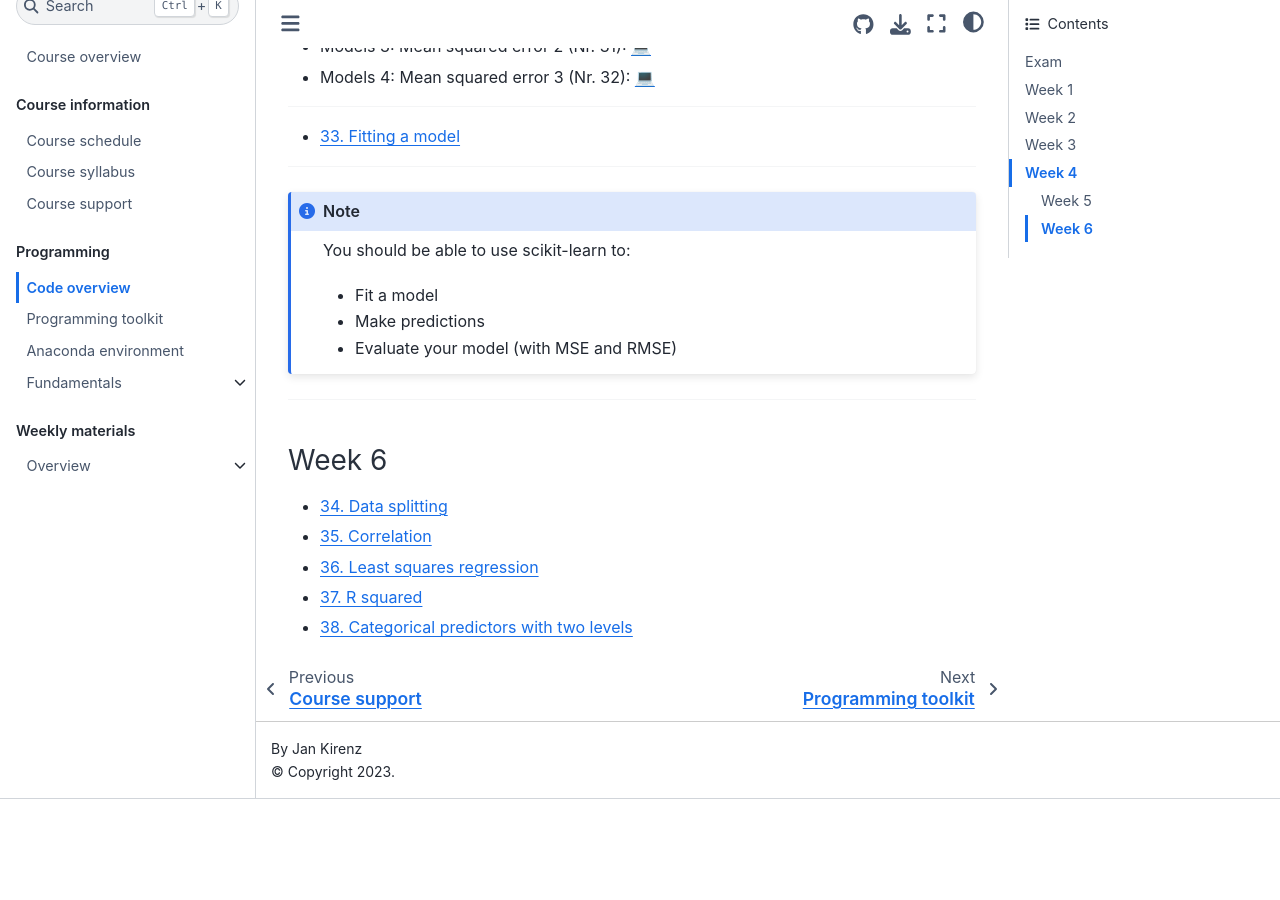
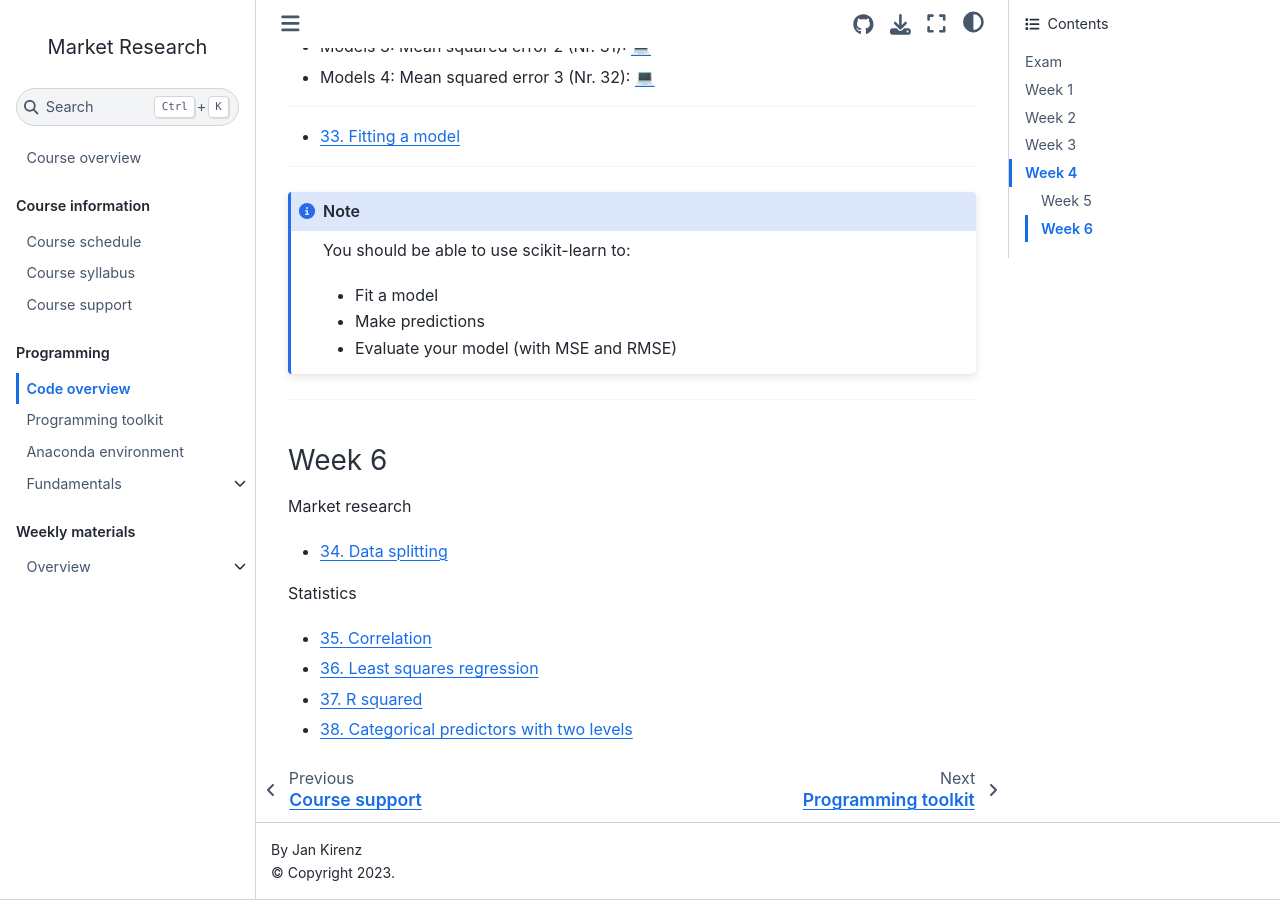
Before and after one commit to mr-ws22/website, a Jupyter Book: the page built from code/code-overview.md, in a window 1280 px wide and 900 px high, scrolled down 3229 px. Built offline with Jupyter Book 1.0.4 settings and Sphinx 7.4.7 and the Sphinx Book theme 1.1.4, drawn with Linux system fonts in a browser that asks for light colours; comment, search, counter and statistics services are not loaded; before the commit the page ends 4028 px from its top, so only the background shows below that.

Commit message:
Update code-overview.md

```diff
--- a/code/code-overview.md
+++ b/code/code-overview.md
@@ -165,7 +165,12 @@
 
 ### Week 6
 
+Market research
+
 - [34. Data splitting](../code/35-ds-happy-scikit-splitting.ipynb)
+
+Statistics
+
 - [35. Correlation](../code/36-correlation.ipynb)
 - [36. Least squares regression](../code/37-least-squares.ipynb)
 - [37. R squared](../code/38-strength-fit.ipynb)
```
